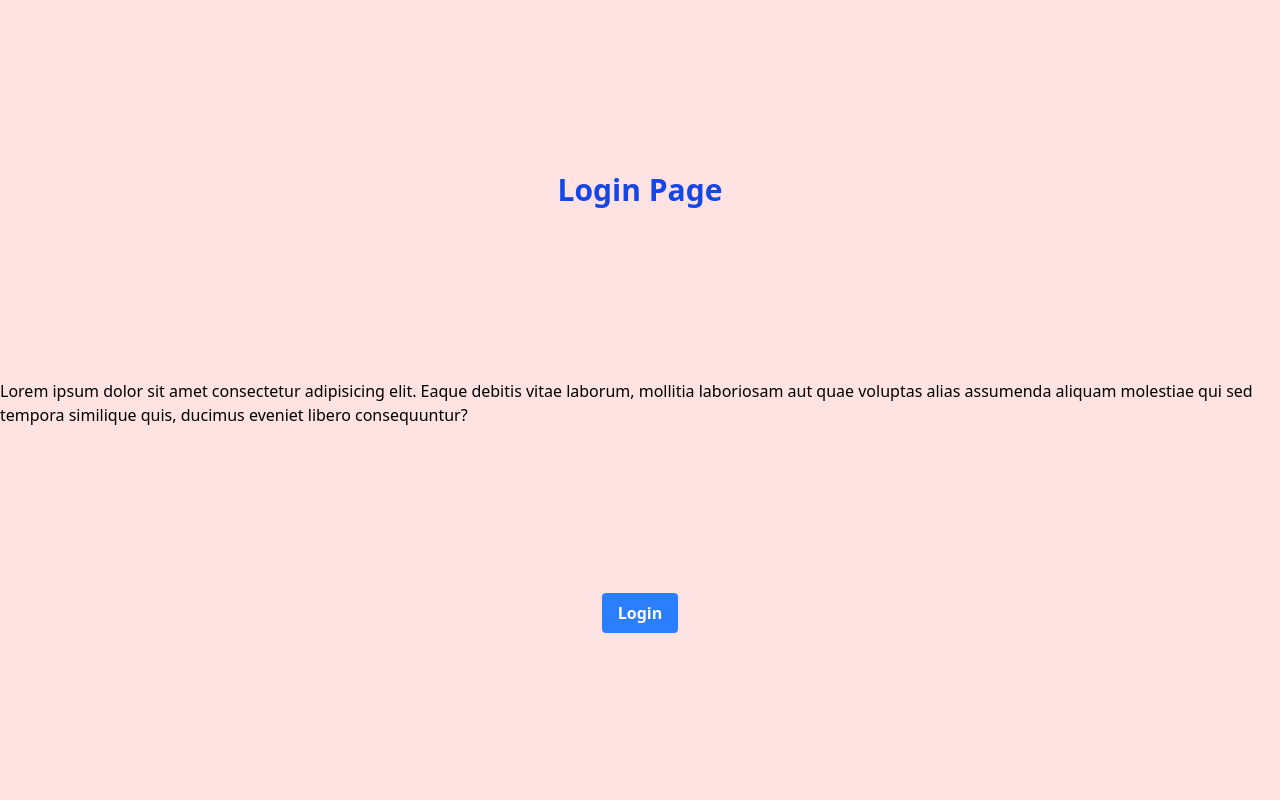
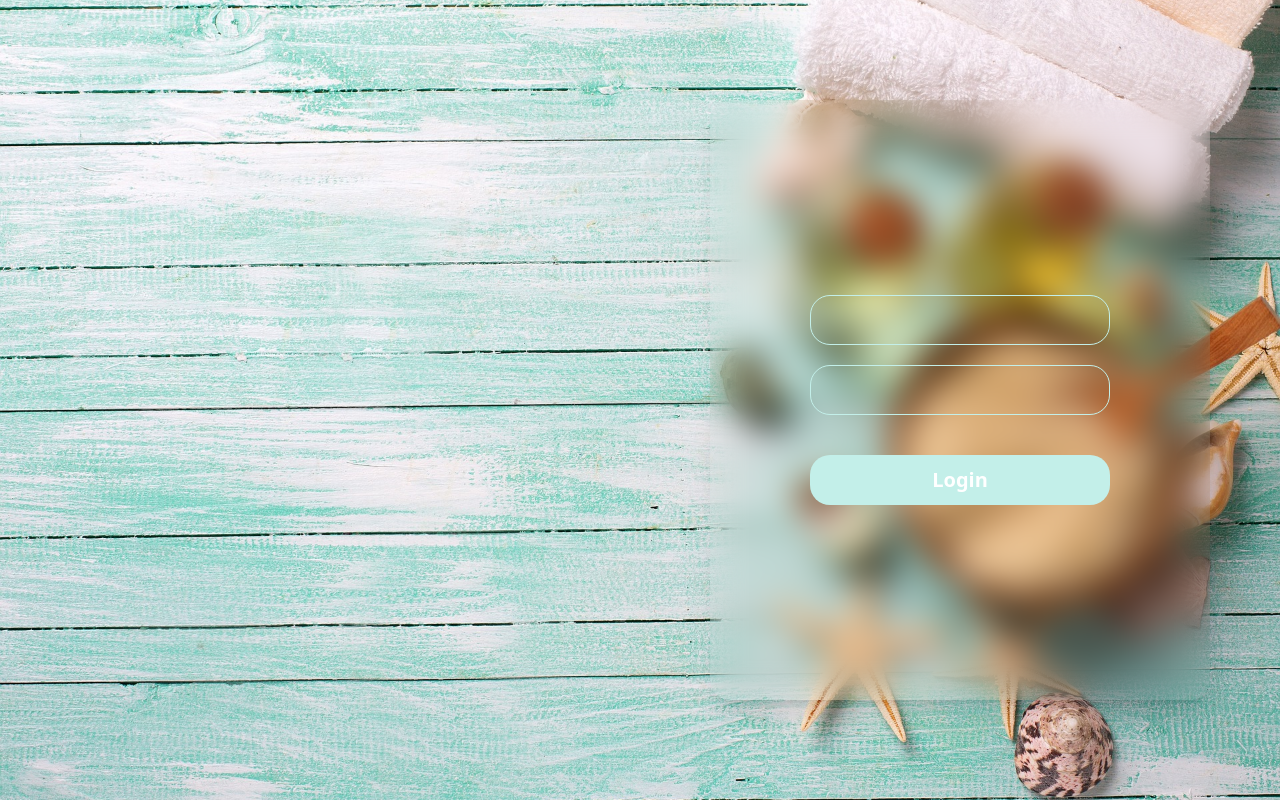
Before and after one commit to VishishtaDilsara/CBC-Frontend, a React app: page /login in a window 1280 px wide. Built offline with nearby package versions, Linux system fonts and the light colour scheme; the HTML template or start-up script is replaced by a standard one.

Commit message:
Login UI created

```diff
--- a/src/pages/login.jsx
+++ b/src/pages/login.jsx
@@ -1,16 +1,40 @@
+import { useState } from "react";
+
 export default function LoginPage() {
+  const [email, setEmail] = useState("");
+  const [password, setPassword] = useState("");
+
+  function handleLogin() {
+    console.log(email);
+    console.log(password);
+  }
+
   return (
-    <div className="w-full h-screen bg-red-100 flex flex-col justify-evenly items-center">
-      <h1 className="font-bold text-[30px] text-blue-700"> Login Page</h1>
-      <p>
-        Lorem ipsum dolor sit amet consectetur adipisicing elit. Eaque debitis
-        vitae laborum, mollitia laboriosam aut quae voluptas alias assumenda
-        aliquam molestiae qui sed tempora similique quis, ducimus eveniet libero
-        consequuntur?
-      </p>
-      <button className="bg-blue-500 text-white font-bold py-2 px-4 rounded">
-        Login
-      </button>
+    <div className="w-full h-screen bg-[url('/login.jpg')] bg-center bg-cover flex  justify-evenly items-center ">
+      <div className="w-[50%] h-full "></div>
+      <div className="w-[50%] h-full flex justify-center items-center">
+        <div className="w-[500px] h-[600px] backdrop-blur-lg rounded-[20px] shadow-xl flex flex-col justify-center items-center">
+          <input
+            onChange={(e) => {
+              setEmail(e.target.value);
+            }}
+            className="w-[300px] h-[50px] border border-[#c3efe9] rounded-[20px] my-5"
+          />
+          <input
+            type="password"
+            onChange={(e) => {
+              setPassword(e.target.value);
+            }}
+            className="w-[300px] h-[50px] border border-[#c3efe9] rounded-[20px] mb-5"
+          />
+          <button
+            onClick={handleLogin}
+            className="w-[300px] cursor-pointer h-[50px] bg-[#c3efe9] rounded-[20px] text-[20px] font-bold text-white my-5"
+          >
+            Login
+          </button>
+        </div>
+      </div>
     </div>
   );
 }
```
Also changed, not shown: public/login.jpg (added).
